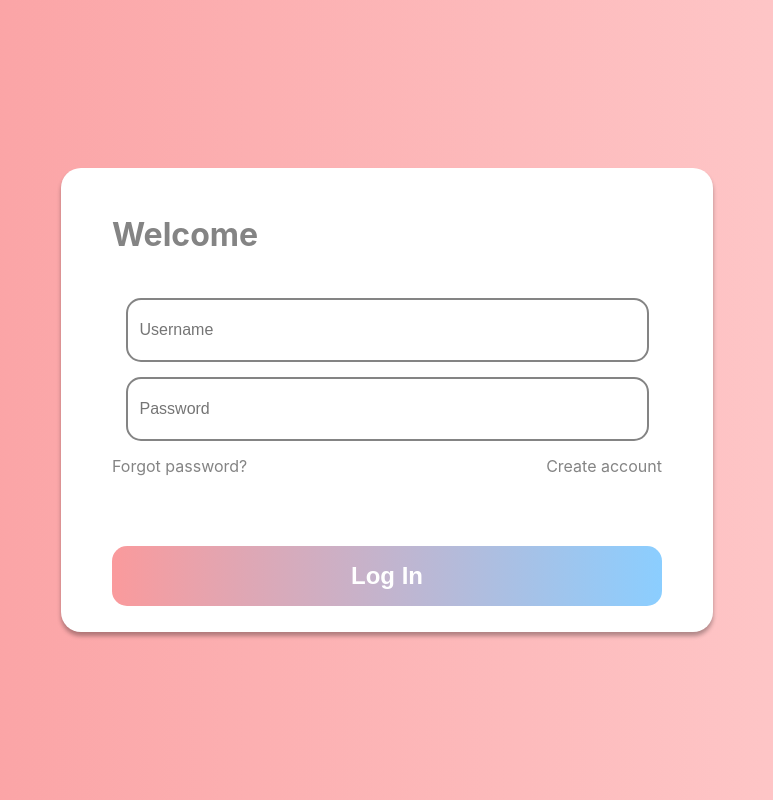
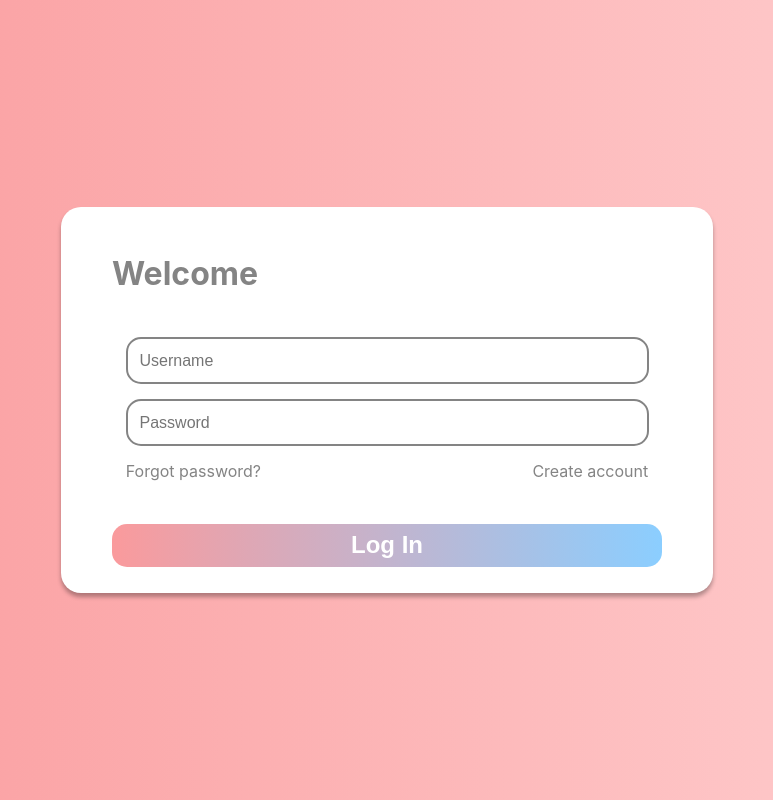
Before and after one commit to Saiby100/markdown-webapp, a React (Create React App) app in the folder client/: page / in a window 1280 px wide. Shown: the whole page, without its empty margins (253-1026 px from the left). Built offline with nearby package versions, Linux system fonts and the light colour scheme.

Commit message:
Fixed some spacing

```diff
--- a/client/src/global.scss
+++ b/client/src/global.scss
@@ -16,14 +16,14 @@
     margin-top: 8%;
 
     input {
-        height: px-to-rem(60);
+        height: px-to-rem(43);
         width: 90%;
     }
 
     .links {
         display: flex;
         justify-content: space-between;
-        width: 100%;
+        width: 95%;
 
         a {
             text-decoration: none;
@@ -37,8 +37,8 @@
 
     button {
         width: 100%;
-        height: px-to-rem(60);
-        margin-top: 10%;
+        height: px-to-rem(43);
+        margin-top: 5%;
     }
 }
 
```
